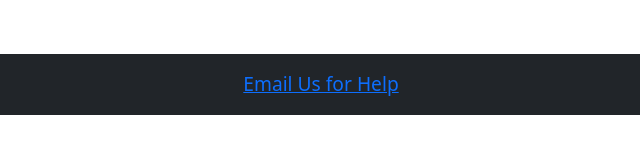
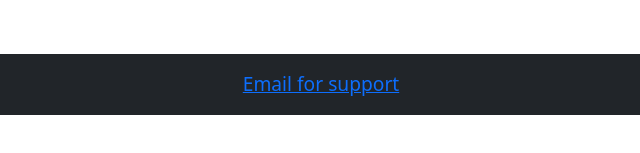
Before and after one commit to UnclWolf/website-school-2025, a website: page index.html in a window 1280 px wide. Shown: the part 685-838 px from the top of the page, 319-959 px from the left. Drawn offline with nearby package versions, Linux system fonts and the light colour scheme.

Commit message:
16/09 finished

```diff
--- a/index.html
+++ b/index.html
@@ -49,8 +49,10 @@
     <!-- Footer -->
     <footer class="bg-dark text-white text-center py-3 footer">
       <p class="mb-0">
-<a href="mailto:wolfh189@gmail.com?subject=Help%20Request&body=Hello,%0AI%20need%20help%20with..." class="btn-help">
-  Email Us for Help
+<a href="https://mail.google.com/mail/?view=cm&fs=1&to=wolfh189@gmail.com&su=Help%20Request&body=Hello,%0AI%20need%20help%20with..." target="_blank" class="btn-help">
+   Email for support
+</a>
+
 </a>
 
       </p>
```
Also changed, not shown: about.html (+1 -1 lines), images/unnamed.webp (added).
